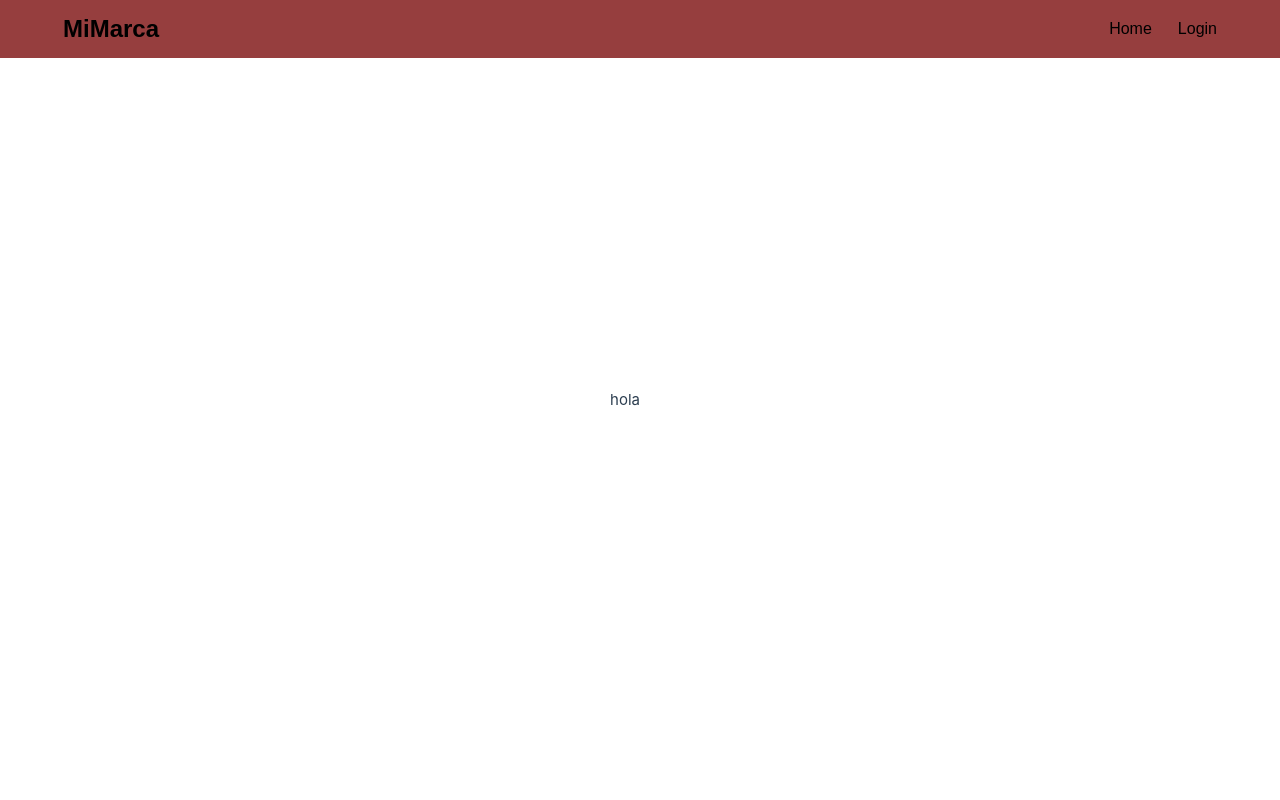
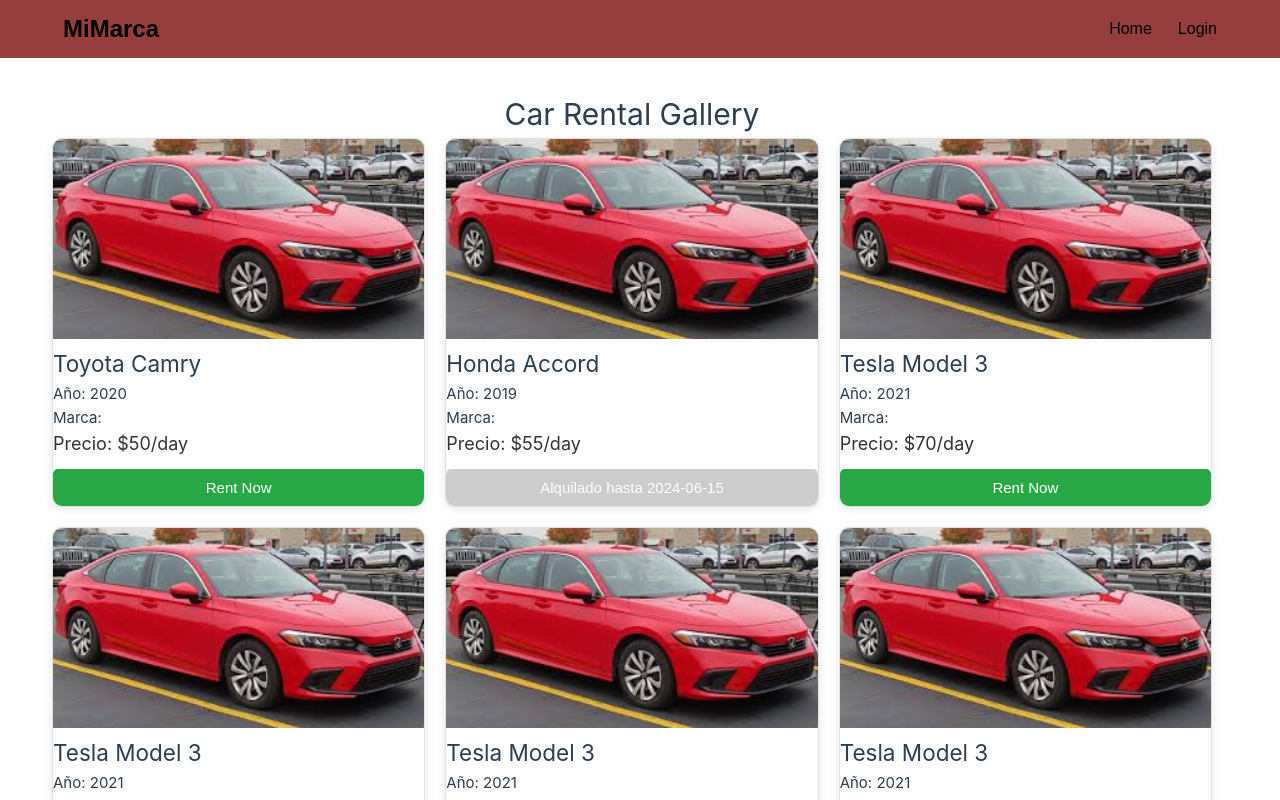
Before and after one commit to Jomerstein/TPN2-Grupo-3, a Vue app: page /Home in a window 1280 px wide. Shown: the top 800 px of the page. Built offline with nearby package versions, Linux system fonts and the light colour scheme.

Commit message:
feat: add GalleryCarComponent

```diff
--- /dev/null
+++ b/src/components/CarGallery.vue
@@ -0,0 +1,214 @@
+<template>
+    <div class="car-gallery">
+        <h1>Car Rental Gallery</h1>
+            <div class="car-list">
+                <div class="car-card" v-for="car in cars" :key="car.id">
+                    <img :src="car.image" :alt="car.nombre" class="car-image"/>
+                    <h2>{{ car.nombre }}</h2>
+                    <p>Año: {{ car.ano }}</p>
+                    <p>Marca: {{ car.marca }}</p>
+                    <p class="price">Precio: {{ car.precio }}</p>
+                    <button :disabled="car.idUser" @click="rentCar(car.id)">
+                    {{ car.idUser !== 0 ? `Alquilado hasta ${car.alquiladoHasta}` : 'Rent Now' }}
+                    </button>
+                </div>
+            </div>
+    </div>
+</template>
+
+<script>
+export default {
+  name: 'CarGallery',
+  data() {
+    return {
+      cars: [
+        {
+          id: 1,
+          nombre: 'Toyota Camry',
+          ano: 2020,
+          marco: 'Toyota',
+          idUser: 0,
+          precio: '$50/day',
+          alquiladoHasta: null,
+          image: '/civic.jpeg'
+        },
+        {
+          id: 2,
+          nombre: 'Honda Accord',
+          ano: 2019,
+          marco: 'Honda',
+          idUser: 1,
+          precio: '$55/day',
+          alquiladoHasta: '2024-06-15',
+          image: '/civic.jpeg'
+        },
+        {
+          id: 3,
+          nombre: 'Tesla Model 3',
+          ano: 2021,
+          marco: 'Tesla',
+          idUser: 0,
+          precio: '$70/day',
+          alquiladoHasta: null,
+          image: '/civic.jpeg'
+        },
+
+        {
+          id: 4,
+          nombre: 'Tesla Model 3',
+          ano: 2021,
+          marco: 'Tesla',
+          idUser: 0,
+          precio: '$70/day',
+          alquiladoHasta: null,
+          image: '/civic.jpeg'
+        },
+
+        {
+          id: 5,
+          nombre: 'Tesla Model 3',
+          ano: 2021,
+          marco: 'Tesla',
+          idUser: false,
+          precio: '$70/day',
+          alquiladoHasta: null,
+          image: '/civic.jpeg'
+        },
+
+        {
+          id: 6,
+          nombre: 'Tesla Model 3',
+          ano: 2021,
+          marco: 'Tesla',
+          idUser: false,
+          precio: '$70/day',
+          alquiladoHasta: null,
+          image: '/civic.jpeg'
+        },
+
+        {
+          id: 7,
+          nombre: 'Tesla Model 3',
+          ano: 2021,
+          marco: 'Tesla',
+          idUser: false,
+          precio: '$70/day',
+          alquiladoHasta: null,
+          image: '/civic.jpeg'
+        },
+
+        {
+          id: 8,
+          nombre: 'Tesla Model 3',
+          ano: 2021,
+          marco: 'Tesla',
+          idUser: false,
+          precio: '$70/day',
+          alquiladoHasta: null,
+          image: '/civic.jpeg'
+        },
+
+        {
+          id: 9,
+          nombre: 'Tesla Model 3',
+          ano: 2021,
+          marco: 'Tesla',
+          idUser: false,
+          precio: '$70/day',
+          alquiladoHasta: null,
+          image: '/civic.jpeg'
+        },
+        // Add more cars here
+      ]
+    }
+  },
+  methods: {
+    rentCar(carId) {
+      const car = this.cars.find(c => c.id === carId);
+      if (car) {
+        car.idUser = 1; // TODO: set as IdUser
+        car.alquiladoHasta = '2024-12-31';  // Example date, replace with actual logic
+        alert(`Car ${car.Nombre} has been rented.`);
+      }
+    }
+  }
+}
+</script>
+
+<style scoped>
+.car-gallery {
+  width: 1200px;
+  margin: 70px 0 auto;
+  text-align: center;
+  padding: 20px;
+}
+
+.car-list {
+  display: grid;
+  grid-template-columns: repeat(auto-fit, minmax(300px, 1fr));
+  gap: 20px;
+  justify-content: center;
+}
+
+.car-card {
+  background-color: #fff;
+  border: 1px solid #e1e1e1;
+  border-radius: 10px;
+  box-shadow: 0 2px 8px rgba(0, 0, 0, 0.1);
+  overflow: hidden;
+  transition: transform 0.3s;
+  text-align: left;
+}
+
+.car-card:hover {
+  transform: translateY(-10px);
+}
+
+.car-image {
+  width: 100%;
+  height: 200px;
+  object-fit: cover;
+}
+
+.car-details {
+  padding: 15px;
+}
+
+.car-details h2 {
+  font-size: 1.5em;
+  margin: 10px 0;
+}
+
+.car-details p {
+  margin: 5px 0;
+  color: #666;
+}
+
+.price {
+  font-size: 1.2em;
+  color: #333;
+}
+
+button {
+  display: block;
+  width: 100%;
+  background-color: #28a745;
+  color: white;
+  border: none;
+  padding: 10px;
+  cursor: pointer;
+  border-radius: 5px;
+  font-size: 1em;
+  margin-top: 10px;
+  transition: background-color 0.3s;
+}
+
+button:hover {
+  background-color: #218838;
+}
+
+button:disabled {
+  background-color: #ccc;
+  cursor: not-allowed;
+}
+</style>
--- a/src/views/Home.vue
+++ b/src/views/Home.vue
@@ -1,11 +1,12 @@
 <template lang="">
-    <div>
-        hola
-    </div>
+    <CarGallery />
 </template>
 <script>
+import CarGallery from '../components/CarGallery.vue'
 export default {
-
+    components: {
+        CarGallery
+    }
 }
 </script>
 <style lang="">
```
Also changed, not shown: public/civic.jpeg (added).
